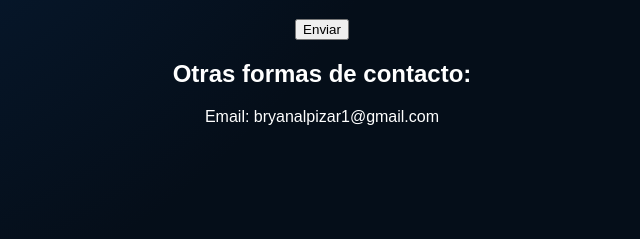
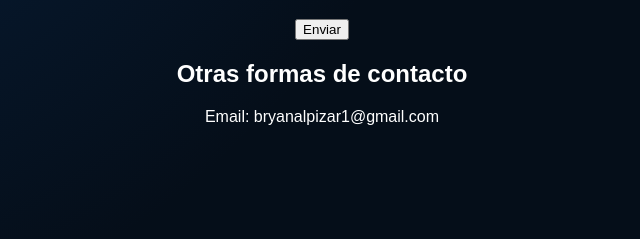
Before and after one commit to BryanAlpi12/Portafolio-Bryan, a plain HTML site: page contacto.html in a window 1280 px wide. Shown: the part 433-672 px from the top of the page, 318-958 px from the left. Drawn offline with Linux system fonts and the light colour scheme.

Commit message:
Update contacto.html

```diff
--- a/contacto.html
+++ b/contacto.html
@@ -32,7 +32,7 @@
 
       <input type="submit" value="Enviar">
     </form>
-    <h2>Otras formas de contacto:</h2>
+    <h2>Otras formas de contacto</h2>
     <p>Email: bryanalpizar1@gmail.com</p>
   </section>
 
```
